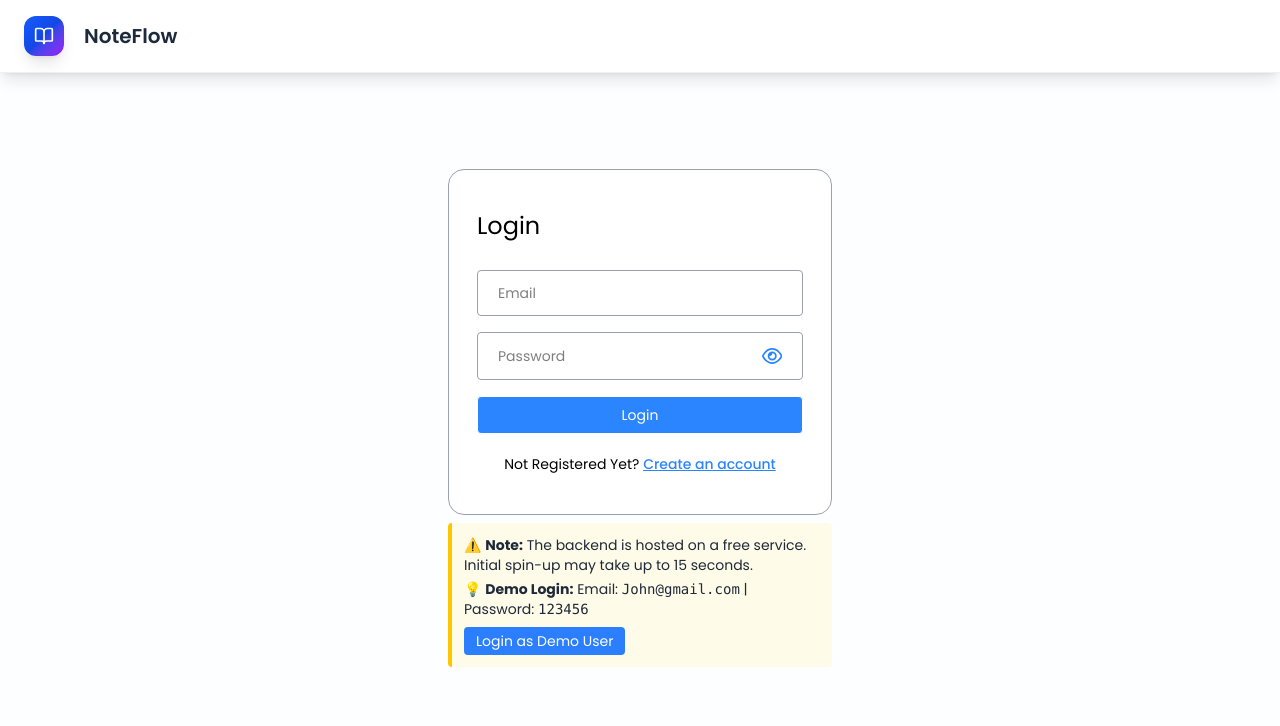
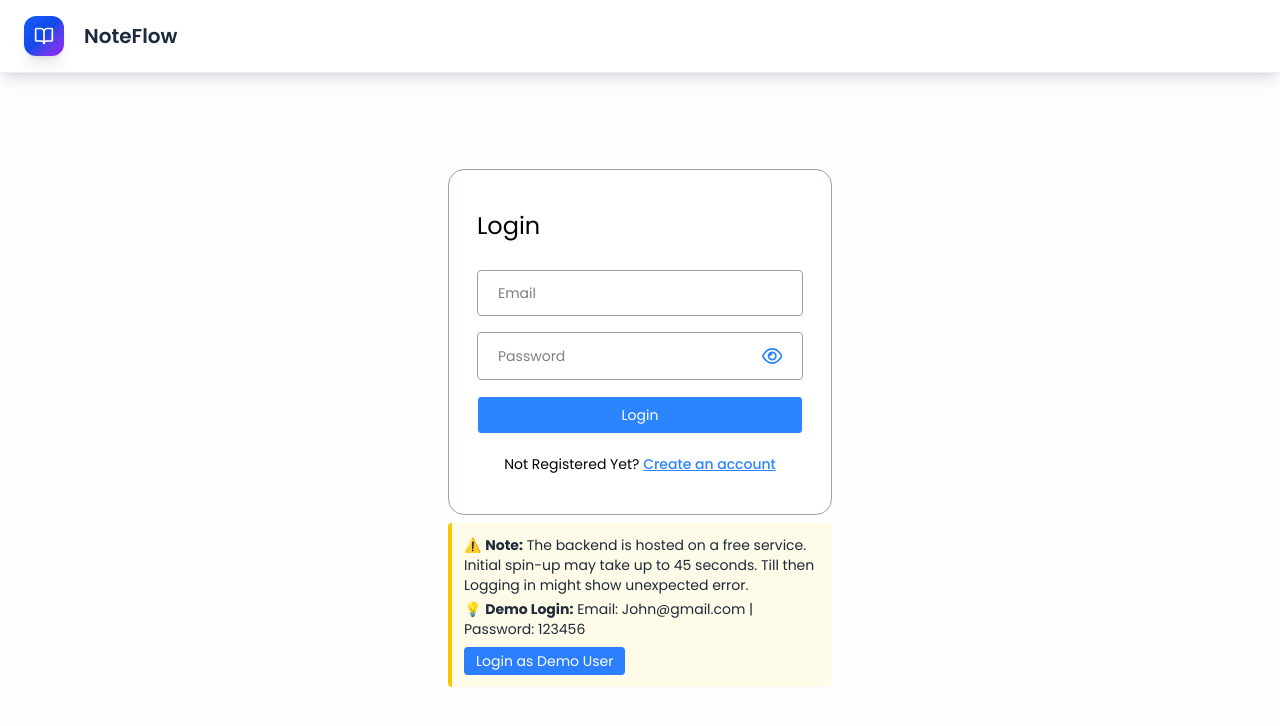
Before and after one commit to Mustansir101/NoteFlow, a React (Vite) app in the folder frontend/: page /login in a window 1280 px wide. Shown: the top 726 px of the page. Built offline with nearby package versions, Linux system fonts and the light colour scheme.

Commit message:
demo login issue fixed

```diff
--- a/frontend/src/pages/Login/Login.jsx
+++ b/frontend/src/pages/Login/Login.jsx
@@ -96,11 +96,11 @@ function Login() {
           <div className="bg-yellow-50 mt-2 border-l-4 max-w-96 border-yellow-400 p-3 mb-4 text-sm text-gray-800 rounded">
             <p className="mb-1">
               ⚠️ <strong>Note:</strong> The backend is hosted on a free service.
-              Initial spin-up may take up to 15 seconds.
+              Initial spin-up may take up to 45 seconds. Till then Logging in might show unexpected error.
             </p>
             <p>
-              💡 <strong>Demo Login:</strong> Email: <code>John@gmail.com</code>{" "}
-              | Password: <code>123456</code>
+              💡 <strong>Demo Login:</strong> Email: John@gmail.com {" "}
+              | Password: 123456
             </p>
             <button
               onClick={() => handleDemoLogin()}
```
